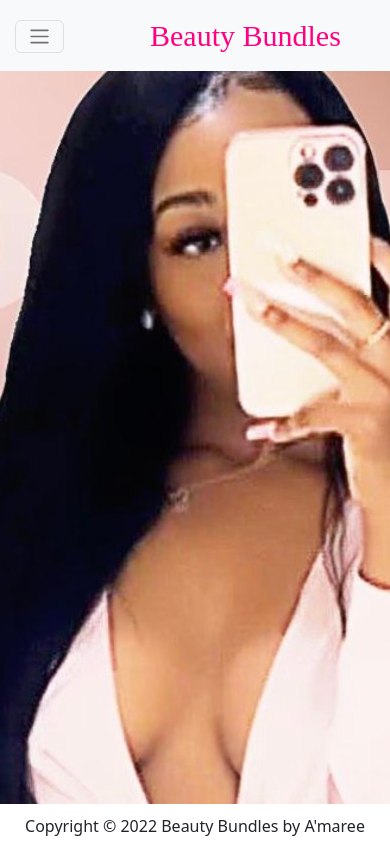
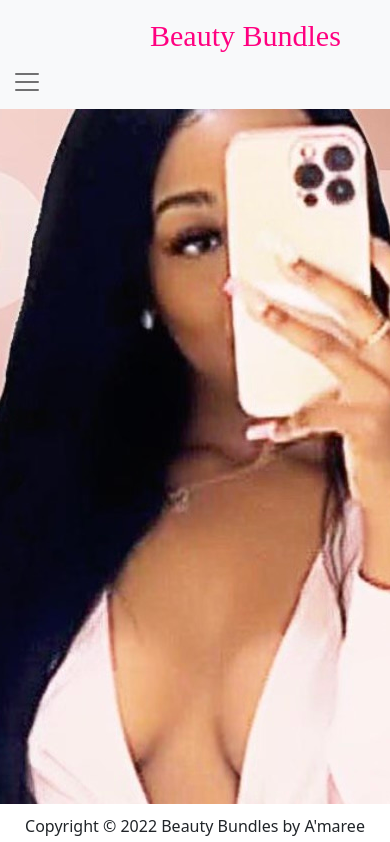
Before and after one commit to damian-98/Amaree_Website, a React (Create React App) app: page / in a window 390 px wide. Shown: the top 842 px of the page. Built offline with nearby package versions, Linux system fonts and the light colour scheme.

Commit message:
fixed some css issues on nav bar

```diff
--- a/src/App.css
+++ b/src/App.css
@@ -39,3 +39,48 @@ body {
   min-height: 200vh;
   }
 }
+
+@media screen and (max-width: 1050px) {
+  #nav-logo {
+    color: #ff0080;
+    font-size: 30px;
+    font-family: 'Satisfy', cursive;
+    margin-left: 450px;
+  }
+}
+
+@media screen and (max-width: 1000px) {
+  #nav-logo {
+  color: #ff0080;
+  font-size: 30px;
+  font-family: 'Satisfy', cursive;
+  margin-left: 350px;
+  }
+}
+
+@media screen and (max-width: 950px) {
+  #nav-logo {
+    color: #ff0080;
+    font-size: 30px;
+    font-family: 'Satisfy', cursive;
+    margin-left: 350px;
+  }
+}
+
+@media screen and (max-width: 900px) {
+  #nav-logo {
+    color: #ff0080;
+    font-size: 30px;
+    font-family: 'Satisfy', cursive;
+    margin-left: 300px;
+  }
+}
+
+@media screen and (max-width: 800px) {
+  #nav-logo {
+    color: #ff0080;
+    font-size: 30px;
+    font-family: 'Satisfy', cursive;
+    margin-left: 150px;
+  }
+}
--- a/src/Navbar.css
+++ b/src/Navbar.css
@@ -1,6 +1,5 @@
 #nav {
     align-items: center;
-    position: relative;
 }
 
 #nav-logo {
@@ -11,13 +10,10 @@
 }
 
  #nav-toggle {
- font-size: 15px;
- margin-left: 15px;
-  position: absolute;
-    top: 20px;
-    /* left: .5em; */
-    left: 0;
-}
+    font-size: 20px;
+    margin-right: 15px;
+    border:none ;
+ }
 
 #nav-dropdown:hover {
     background-color: pink
@@ -27,7 +23,6 @@
     font-size: 30px;
 }
 
-a, #nav-menu {
-    width: 90%;
-    margin-right: 40px;
-}
+ a {
+   margin-right: 30px
+ }
```
